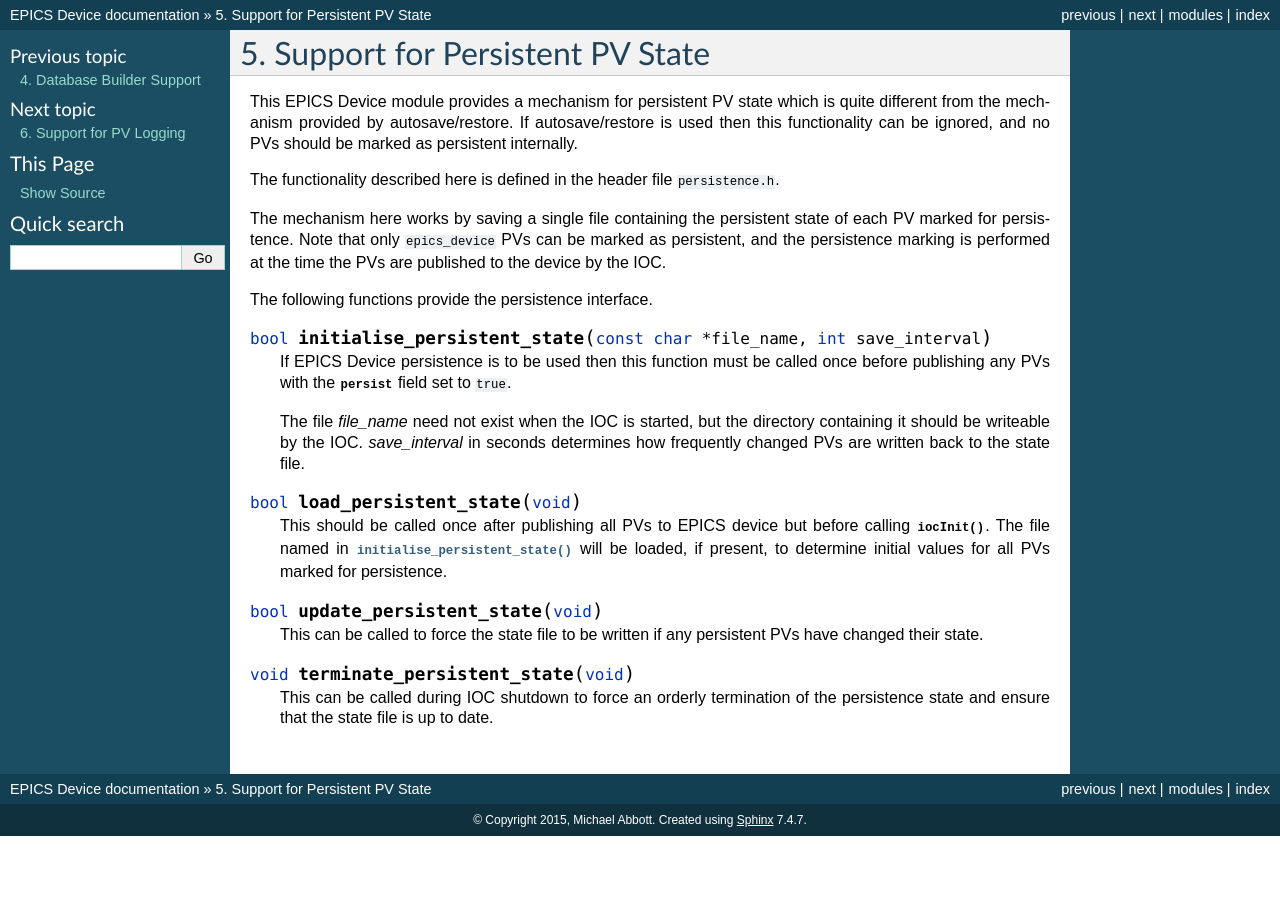
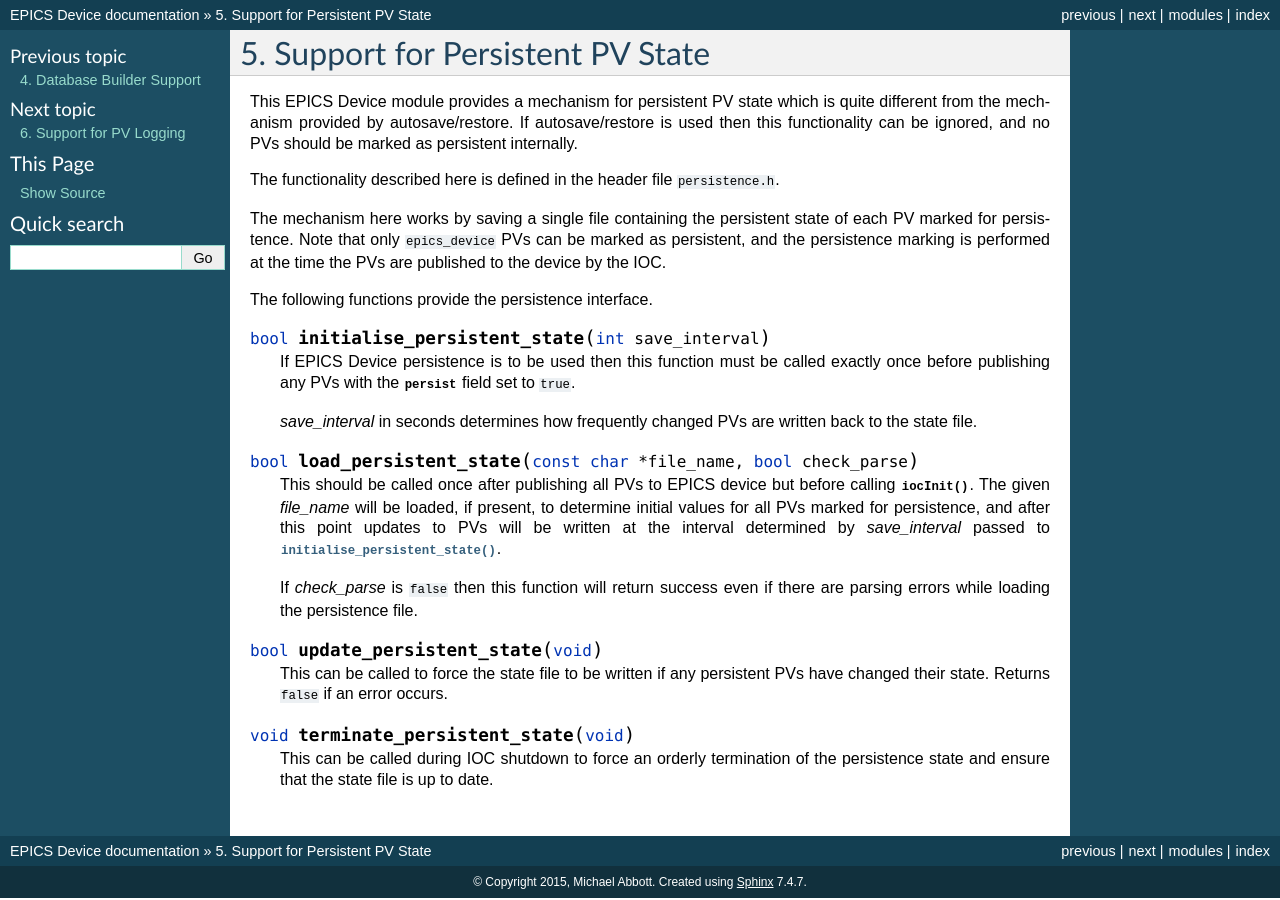
Before and after one commit to DiamondLightSource/epics_device, a Sphinx documentation site: the page built from docs/persistence.rst, in a window 1280 px wide. Built offline with Sphinx 7.4.7, drawn with Linux system fonts in a browser that asks for light colours; the version number could not be read and is left out.

Commit message:
EPICS Device: Working towards support module support
Allow the the initialisation functions to be called more than once, and
change the persistence API.

git-svn-id: svn+ssh://serv0002.cs.diamond.ac.uk/home/subversion/repos/controls/diamond/trunk/support/epics_device@128378 e099a375-04f9-0310-9d5f-a741eaff62e1

```diff
--- a/docs/epics_device.rst
+++ b/docs/epics_device.rst
@@ -533,8 +533,9 @@ records.
 
 ..  function:: bool initialise_epics_device(void)
 
-    This function must be called once before publishing any records or calling
-    any other function listed here.
+    This function must be called at least once before publishing any records or
+    calling any other function listed here.  Repeated calls have no further
+    effect.
 
 ..  function:: void set_record_severity( \
         struct epics_record *epics_record, enum epics_alarm_severity severity)
--- a/docs/epics_extra.rst
+++ b/docs/epics_extra.rst
@@ -12,8 +12,8 @@ Initialisation Etc
 ..  function:: bool initialise_epics_extra(void)
 
     If any of the functionality documented here is to be used this function must
-    be called exactly once before :func:`iocInit` and before calling any other
-    function list here.
+    be called at least once before :func:`iocInit` and before calling any other
+    function listed here.
 
 ..  function:: void wait_for_epics_start(void)
 
--- a/docs/persistence.rst
+++ b/docs/persistence.rst
@@ -16,29 +16,31 @@ PVs are published to the device by the IOC.
 
 The following functions provide the persistence interface.
 
-..  function:: bool initialise_persistent_state( \
-        const char *file_name, int save_interval)
+..  function:: bool initialise_persistent_state(int save_interval)
 
     If EPICS Device persistence is to be used then this function must be called
-    once before publishing any PVs with the :member:`persist` field set to
-    ``true``.
+    exactly once before publishing any PVs with the :member:`persist` field set
+    to ``true``.
 
-    The file `file_name` need not exist when the IOC is started, but the
-    directory containing it should be writeable by the IOC.  `save_interval` in
-    seconds determines how frequently changed PVs are written back to the state
-    file.
+    `save_interval` in seconds determines how frequently changed PVs are written
+    back to the state file.
 
-..  function:: bool load_persistent_state(void)
+..  function:: bool load_persistent_state( \
+        const char *file_name, bool check_parse)
 
     This should be called once after publishing all PVs to EPICS device but
-    before calling :func:`iocInit`.  The file named in
-    :func:`initialise_persistent_state` will be loaded, if present,  to
-    determine initial values for all PVs marked for persistence.
+    before calling :func:`iocInit`.  The given `file_name` will be loaded, if
+    present, to determine initial values for all PVs marked for persistence, and
+    after this point updates to PVs will be written at the interval determined
+    by `save_interval` passed to :func:`initialise_persistent_state`.
+
+    If `check_parse` is ``false`` then this function will return success even if
+    there are parsing errors while loading the persistence file.
 
 ..  function:: bool update_persistent_state(void)
 
     This can be called to force the state file to be written if any persistent
-    PVs have changed their state.
+    PVs have changed their state.  Returns ``false`` if an error occurs.
 
 ..  function:: void terminate_persistent_state(void)
 
```
Also changed, not shown: 5 other files.
